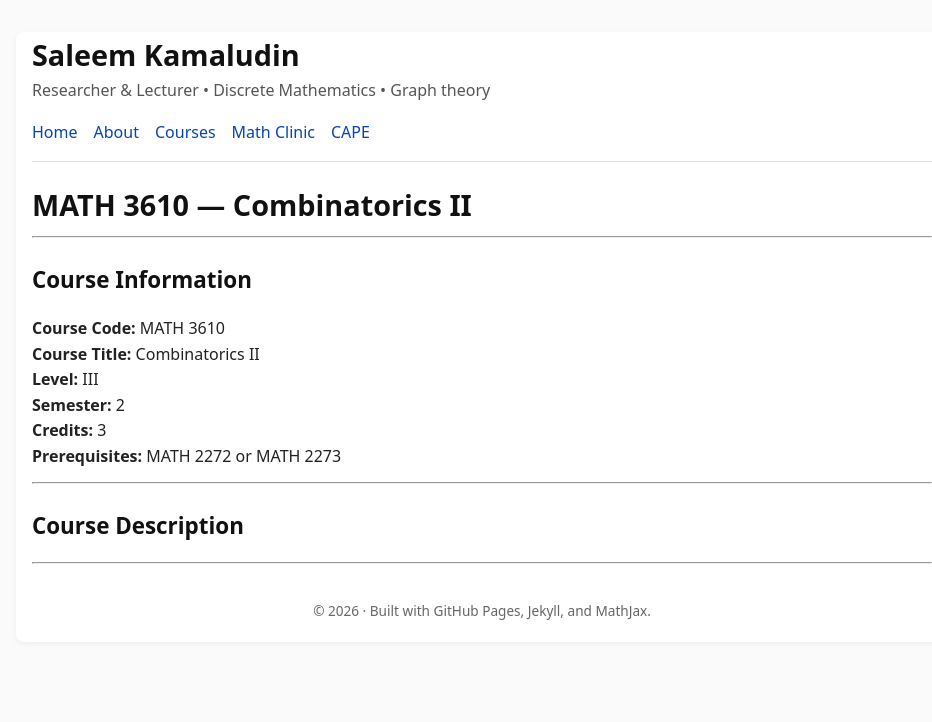
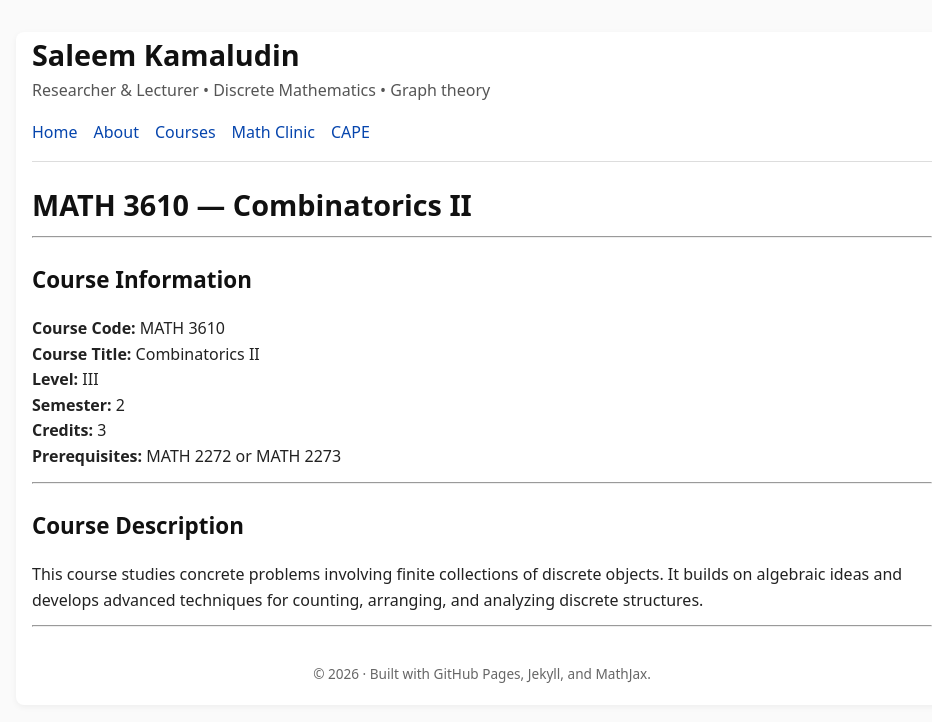
Before and after one commit to SaleemKamaludin/SaleemKamaludin.github.io, a Jekyll site: the page built from courses/combinatorics-ii/index.md, in a window 1280 px wide. Shown: the top 722 px of the page, without its empty margins (158-1090 px from the left). Built offline with Jekyll 4.4.1, drawn with Linux system fonts in a browser that asks for light colours.

Commit message:
Add course description for Combinatorics II
Added a detailed course description for Combinatorics II.

```diff
--- a/courses/combinatorics-ii/index.md
+++ b/courses/combinatorics-ii/index.md
@@ -19,3 +19,5 @@ title: MATH 3610 — Combinatorics II
 ---
 
 ## Course Description
+
+This course studies concrete problems involving finite collections of discrete objects. It builds on algebraic ideas and develops advanced techniques for counting, arranging, and analyzing discrete structures.
```
